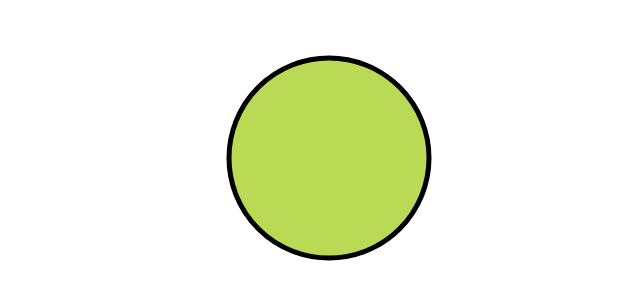
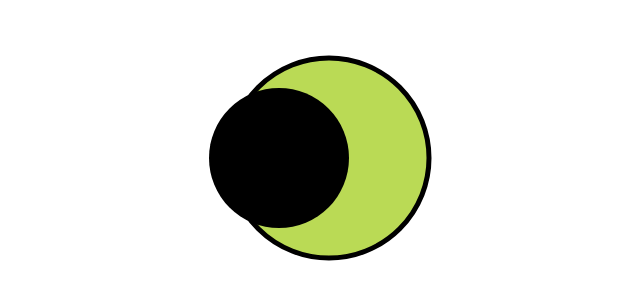
Before and after one commit to evturn/snap-svg, a plain HTML site: page index.html in a window 1280 px wide. Shown: the whole page, without its empty margins (133-773 px from the left). Drawn offline with Linux system fonts and the light colour scheme.

Commit message:
added second smaller svg

```diff
--- a/index.html
+++ b/index.html
@@ -18,6 +18,8 @@ bigCircle.attr({
     stroke: "#000",
     strokeWidth: 5
 });
+
+var smallCircle = s.circle(100, 150, 70);
 	</script>
 </body>
 </html>
```
